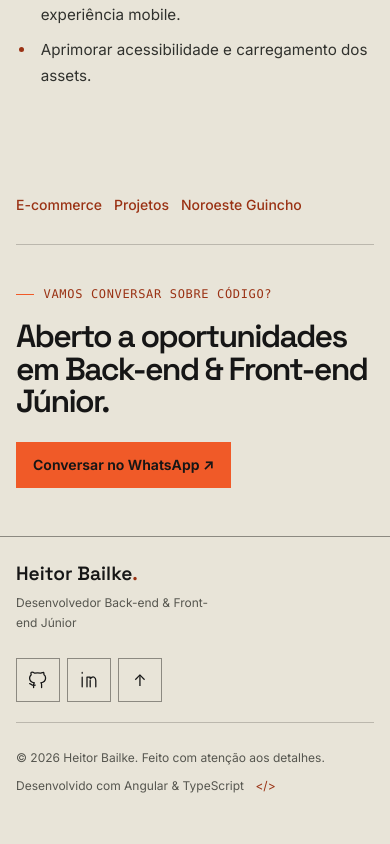
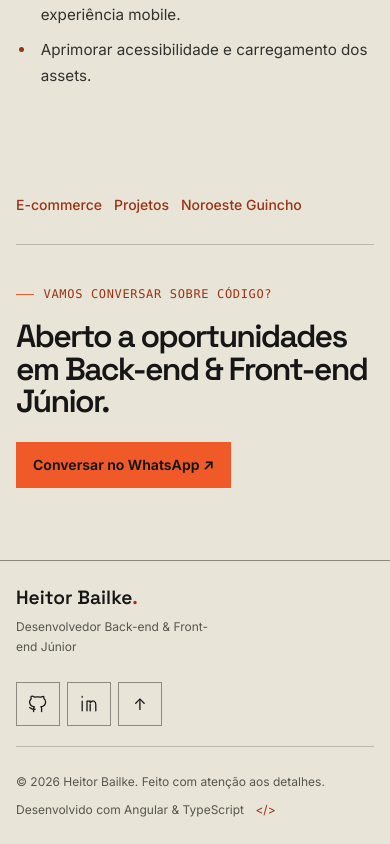
Before and after one commit to Heitor-Bailke/Portf-lio-Heitor, an Angular app: page /#/projetos/andre-fisioterapeuta in a window 390 px wide. Shown: the part 3203-4047 px from the top of the page. Before the commit the page ends 4023 px from the top, so only its background shows below. Built offline with nearby package versions, Linux system fonts and the light colour scheme.

Commit message:
Alinha espacamento da chamada ao padrao das secoes

```diff
--- a/src/styles/technical.css
+++ b/src/styles/technical.css
@@ -364,7 +364,7 @@ app-project-card { min-width: 0; height: 100%; }
 .education-card > p:not(.eyebrow), .education-card p.education-note { color: var(--text-secondary); font-size: 0.85rem; }
 
 /* Project detail CTA has a different layout from the repository grid. */
-.project-contact-section { padding-bottom: clamp(3rem, 6vw, 5rem); }
+.project-contact-section { padding-bottom: clamp(4.5rem, 9vw, 7.5rem); }
 .project-contact-layout {
   grid-template-columns: minmax(0, 1fr) auto;
   column-gap: 2rem;
@@ -425,6 +425,7 @@ app-project-card { min-width: 0; height: 100%; }
 @media (max-width: 50rem) {
   .container { width: calc(100% - 2.5rem); }
   .section { padding: 4.5rem 0; }
+  .project-contact-section { padding-bottom: 4.5rem; }
   .hero-layout { min-height: 0; padding-block: 2.5rem; }
   .hero-copy { grid-column: 1 / span 6; }
   app-profile-card { grid-column: 7 / span 4; }
```
